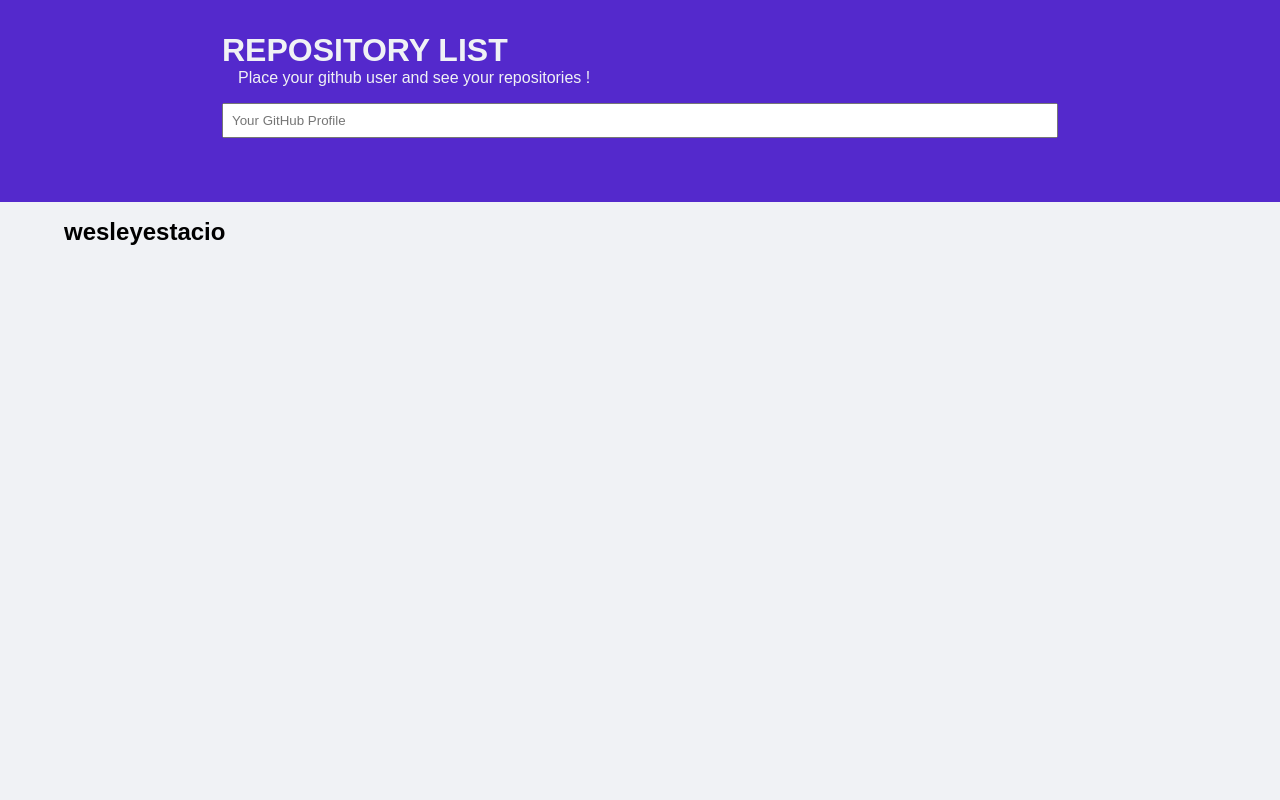
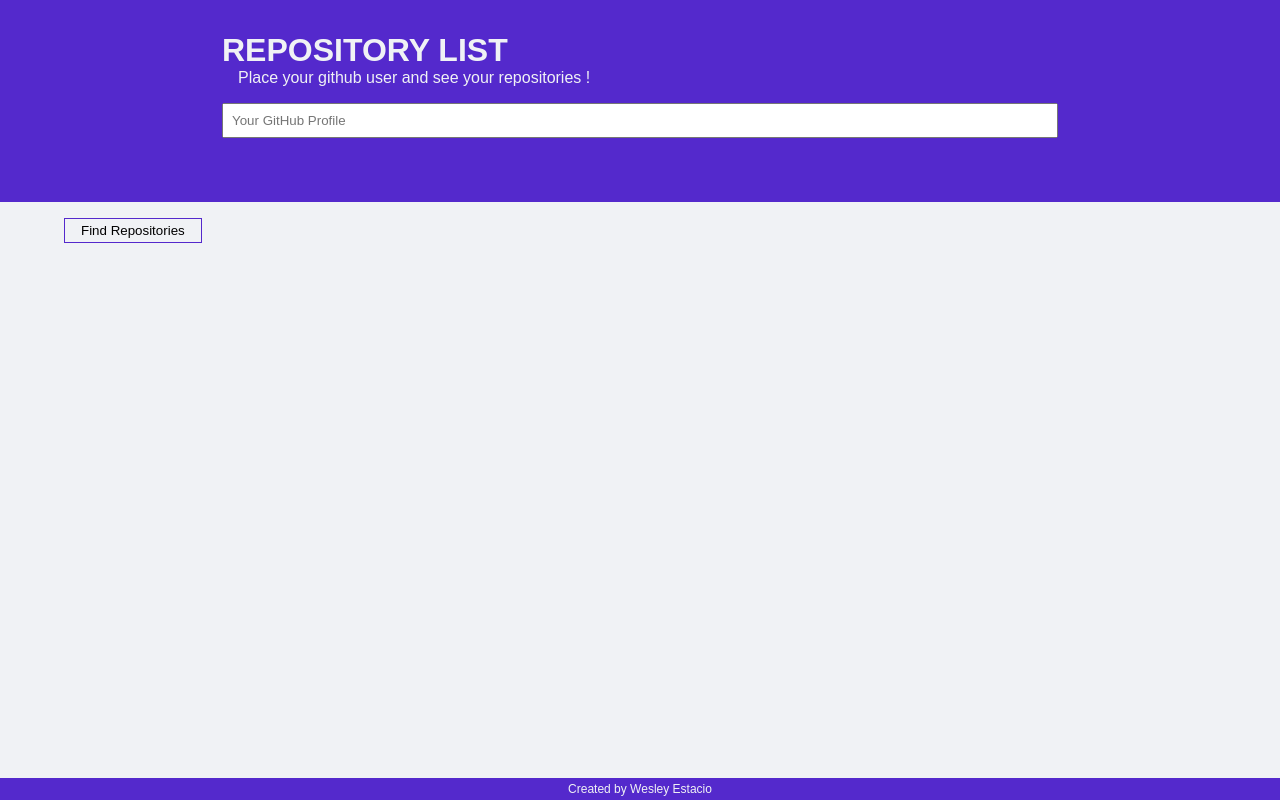
Before and after one commit to WesleyEstacio/github-repository-list, a React (Vite) app: page / in a window 1280 px wide. Built offline with nearby package versions, Linux system fonts and the light colour scheme.

Commit message:
fix listagem

```diff
--- a/src/App.tsx
+++ b/src/App.tsx
@@ -1,17 +1,18 @@
 import { useState } from "react";
+import { Footer } from "./components/Footer";
 import { Header } from "./components/Header";
 import { RepositoryList } from "./components/RepositoryList";
 import { GlobalStyle } from "./styles/Global";
 
 export function App() {
 
-  const [userProfile,setUserProfile] = useState('wesleyestacio')
+  const [userProfile,setUserProfile] = useState('')
 
   return (
     <>
       <Header setUserProfile={setUserProfile}/>
       <RepositoryList userProfile={userProfile}/>
-
+      <Footer />
       <GlobalStyle />
     </>
   )
--- /dev/null
+++ b/src/components/Footer/index.tsx
@@ -0,0 +1,12 @@
+import { Container, Content } from "./styles";
+
+export function Footer() {
+    return (
+        <Container>
+            <Content>
+                <p>Created by Wesley Estacio</p>
+            </Content>
+
+        </Container>
+    )
+}
--- /dev/null
+++ b/src/components/Footer/styles.ts
@@ -0,0 +1,18 @@
+import styled from "styled-components";
+
+export const Container = styled.footer `
+    background-color: var(--blue);
+    color: #f0f2f5;
+    width: 100%;
+    position: fixed;
+    bottom: 0;
+`
+
+export const Content = styled.div `
+    text-align: center;
+    padding: 0.25rem 0;
+
+    P {
+        font-size: 0.75rem;
+    }
+`
--- a/src/components/RepositoryItem/index.tsx
+++ b/src/components/RepositoryItem/index.tsx
@@ -4,7 +4,7 @@ interface RepositoryItemProps {
     repository: {
         name: string,
         description: string,
-        html_url: string
+        html_url: string,
     }
 }
 
@@ -18,7 +18,7 @@ export function RepositoryItem({ repository }:RepositoryItemProps) {
                         href={repository.html_url}
                         target="_blank"
                     >
-                        Access the repositorio
+                        Access the repository
                     </a>
             </RepositoryInfo>
         </>
--- a/src/components/RepositoryList/index.tsx
+++ b/src/components/RepositoryList/index.tsx
@@ -6,28 +6,40 @@ interface RepositoryList {
     userProfile: string
 }
 
+interface RepositoryItemProps {
+    name: string,
+    description: string,
+    html_url: string,
+}
+
 export function RepositoryList({ userProfile }:RepositoryList) {
 
-    const [repositories,setRepositories] = useState([])
+    const [repositories,setRepositories] = useState<RepositoryItemProps[]>([])
 
     useEffect( () => {
         setRepositories([])
     }, [userProfile])
 
-    setTimeout( () => {
-        // fetch(`https://api.github.com/users/${userProfile}/repos`)
-        // .then(response => response.json())
-        // .then(data => setRepositories(data))
-    },2000)
+    function handleFetchApi() {
+        fetch(`https://api.github.com/users/${userProfile}/repos`)
+        .then(response => response.json())
+        .then(data => setRepositories(data))
+    }
 
     return (
         <Container>
+
+            <input
+                type="button"
+                placeholder="Atualizar Repositórios"
+                onClick={handleFetchApi}
+                value="Find Repositories"
+            />
+
+            <h2>{userProfile ? userProfile : ''}</h2>
+
             <ul>
-                <h2>{userProfile}</h2>
-
-                {repositories.map(repository => {
-                    return <RepositoryItem repository={repository}/>
-                })}
+                {repositories.map(repository => <RepositoryItem key={repository.name} repository={repository} />)}
             </ul>
         </Container>
     )
--- a/src/components/RepositoryList/styles.ts
+++ b/src/components/RepositoryList/styles.ts
@@ -7,7 +7,33 @@ export const Container = styled.section `
         text-transform: uppercase;
     }
 
+    input {
+        outline: none;
+        border: 1px solid var(--blue);
+        padding: 0.25rem 1rem;
+        background-color: transparent;
+        transition: 0.2s;
+        cursor: pointer;
+
+        &:hover {
+            background-color: var(--blue);
+            color: #f0f2f5;
+            filter: brightness(0.9);
+        }
+    }
+
+    h2 {
+            color: var(--blue);
+            text-transform: uppercase;
+            padding: 1rem 0;
+            overflow-wrap: break-word;
+        }
+
     ul {
         list-style-type: none;
+
+        p {
+            padding: 0.5rem 0;
+        }
     }
 `
```
